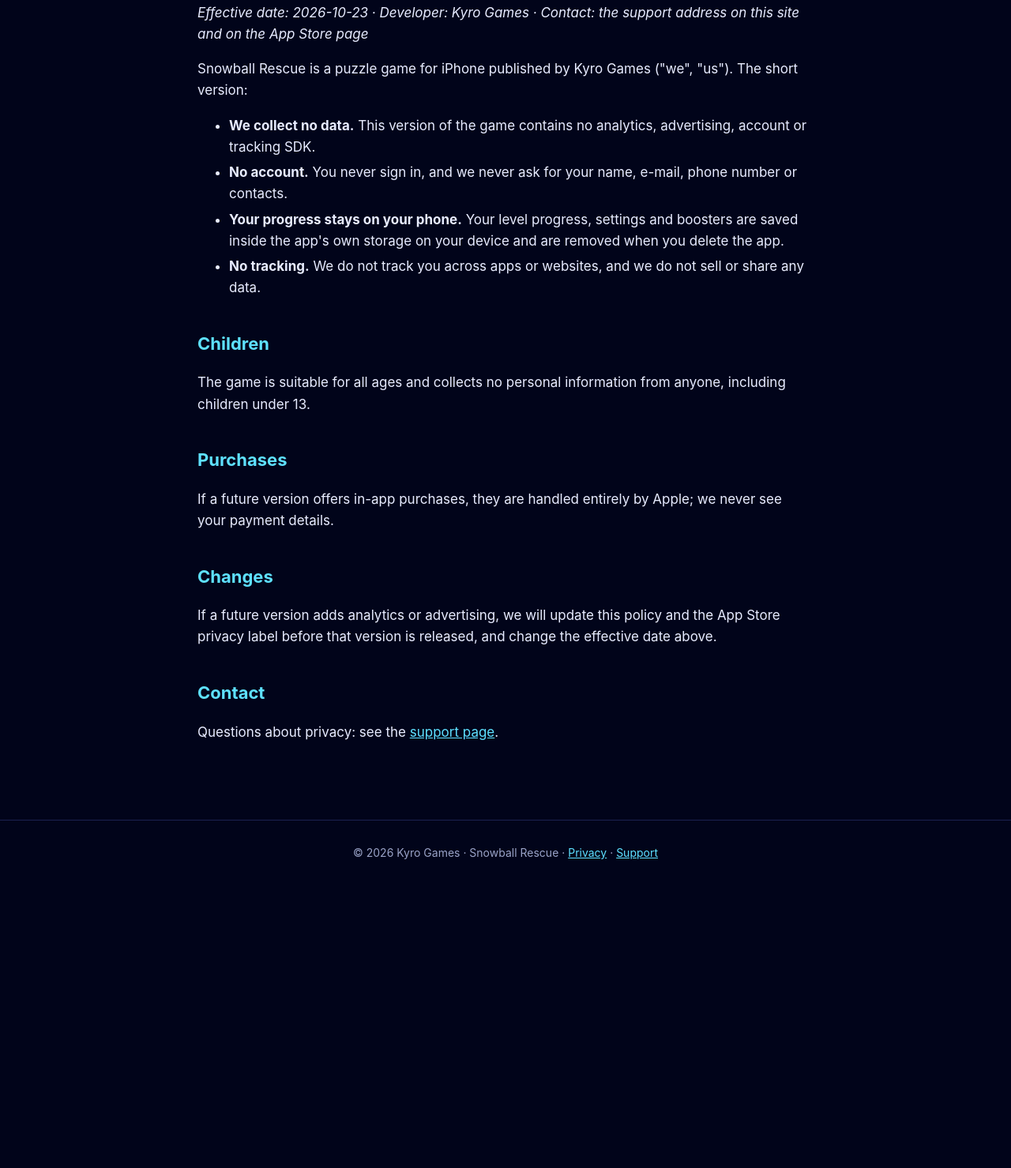
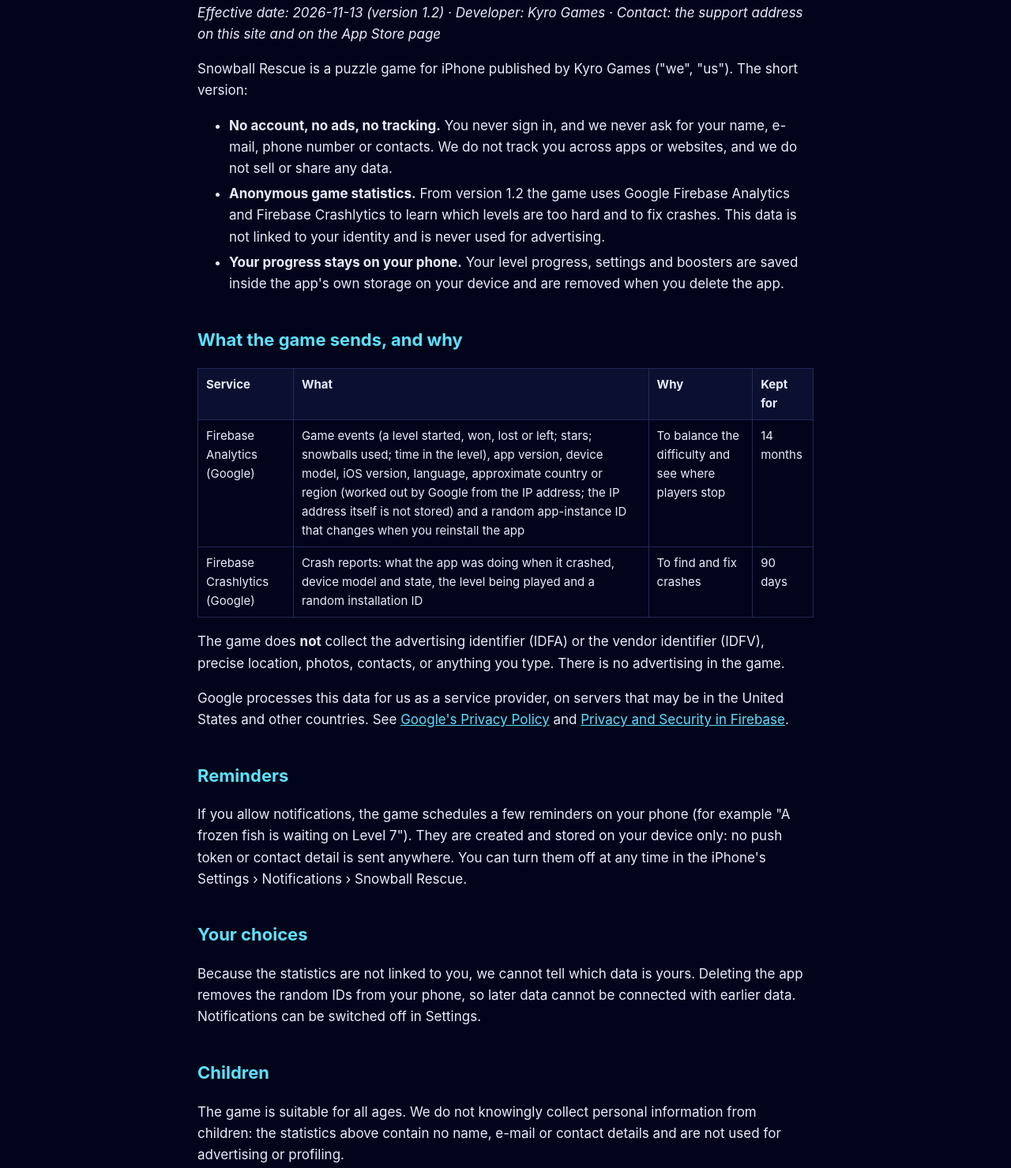
Before and after one commit to denizozkanart/kyro-games-site, a plain HTML site: page snowball-rescue/privacy.html in a window 1280 px wide. Shown: the part 169-1648 px from the top of the page at 79% size. Before the commit the page ends 1290 px from the top, so only its background shows below. Drawn offline with Linux system fonts and the light colour scheme.

Commit message:
Snowball Rescue privacy: Firebase Analytics/Crashlytics and local reminders (version 1.2)
Co-Authored-By: Claude Opus 5.5 <noreply@anthropic.com>

```diff
--- a/snowball-rescue/privacy.html
+++ b/snowball-rescue/privacy.html
@@ -13,19 +13,30 @@ li{margin:.3em 0}hr{border:0;border-top:1px solid #23295a;margin:2em 0}footer{co
 @media(max-width:600px){nav{gap:12px}h1{font-size:28px}}
 </style></head>
 <body><header><img src="../kyro.png" alt="Kyro Games"><a href="../index.html">Kyro Games</a><nav><a href="../index.html">Home</a><a href="support.html">Support</a><a href="privacy.html" style="color:#5ee1ff">Privacy</a></nav></header><main><h1>Snowball Rescue – Privacy Policy</h1>
-<p><em>Effective date: 2026-10-23 · Developer: Kyro Games · Contact: the support address on this site and on the App Store page</em></p>
+<p><em>Effective date: 2026-11-13 (version 1.2) · Developer: Kyro Games · Contact: the support address on this site and on the App Store page</em></p>
 <p>Snowball Rescue is a puzzle game for iPhone published by Kyro Games ("we", "us"). The short version:</p>
 <ul>
-<li><strong>We collect no data.</strong> This version of the game contains no analytics, advertising, account or tracking SDK.</li>
-<li><strong>No account.</strong> You never sign in, and we never ask for your name, e-mail, phone number or contacts.</li>
+<li><strong>No account, no ads, no tracking.</strong> You never sign in, and we never ask for your name, e-mail, phone number or contacts. We do not track you across apps or websites, and we do not sell or share any data.</li>
+<li><strong>Anonymous game statistics.</strong> From version 1.2 the game uses Google Firebase Analytics and Firebase Crashlytics to learn which levels are too hard and to fix crashes. This data is not linked to your identity and is never used for advertising.</li>
 <li><strong>Your progress stays on your phone.</strong> Your level progress, settings and boosters are saved inside the app's own storage on your device and are removed when you delete the app.</li>
-<li><strong>No tracking.</strong> We do not track you across apps or websites, and we do not sell or share any data.</li>
 </ul>
+<h2>What the game sends, and why</h2>
+<table>
+<tr><th>Service</th><th>What</th><th>Why</th><th>Kept for</th></tr>
+<tr><td>Firebase Analytics (Google)</td><td>Game events (a level started, won, lost or left; stars; snowballs used; time in the level), app version, device model, iOS version, language, approximate country or region (worked out by Google from the IP address; the IP address itself is not stored) and a random app-instance ID that changes when you reinstall the app</td><td>To balance the difficulty and see where players stop</td><td>14 months</td></tr>
+<tr><td>Firebase Crashlytics (Google)</td><td>Crash reports: what the app was doing when it crashed, device model and state, the level being played and a random installation ID</td><td>To find and fix crashes</td><td>90 days</td></tr>
+</table>
+<p>The game does <strong>not</strong> collect the advertising identifier (IDFA) or the vendor identifier (IDFV), precise location, photos, contacts, or anything you type. There is no advertising in the game.</p>
+<p>Google processes this data for us as a service provider, on servers that may be in the United States and other countries. See <a href="https://policies.google.com/privacy">Google's Privacy Policy</a> and <a href="https://firebase.google.com/support/privacy">Privacy and Security in Firebase</a>.</p>
+<h2>Reminders</h2>
+<p>If you allow notifications, the game schedules a few reminders on your phone (for example "A frozen fish is waiting on Level 7"). They are created and stored on your device only: no push token or contact detail is sent anywhere. You can turn them off at any time in the iPhone's Settings › Notifications › Snowball Rescue.</p>
+<h2>Your choices</h2>
+<p>Because the statistics are not linked to you, we cannot tell which data is yours. Deleting the app removes the random IDs from your phone, so later data cannot be connected with earlier data. Notifications can be switched off in Settings.</p>
 <h2>Children</h2>
-<p>The game is suitable for all ages and collects no personal information from anyone, including children under 13.</p>
+<p>The game is suitable for all ages. We do not knowingly collect personal information from children: the statistics above contain no name, e-mail or contact details and are not used for advertising or profiling.</p>
 <h2>Purchases</h2>
 <p>If a future version offers in-app purchases, they are handled entirely by Apple; we never see your payment details.</p>
 <h2>Changes</h2>
-<p>If a future version adds analytics or advertising, we will update this policy and the App Store privacy label before that version is released, and change the effective date above.</p>
+<p>If a future version changes what is collected, we will update this policy and the App Store privacy label before that version is released, and change the effective date above.</p>
 <h2>Contact</h2>
 <p>Questions about privacy: see the <a href="support.html">support page</a>.</p></main><footer>© 2026 Kyro Games · Snowball Rescue · <a href="privacy.html">Privacy</a> · <a href="support.html">Support</a></footer></body></html>
```
